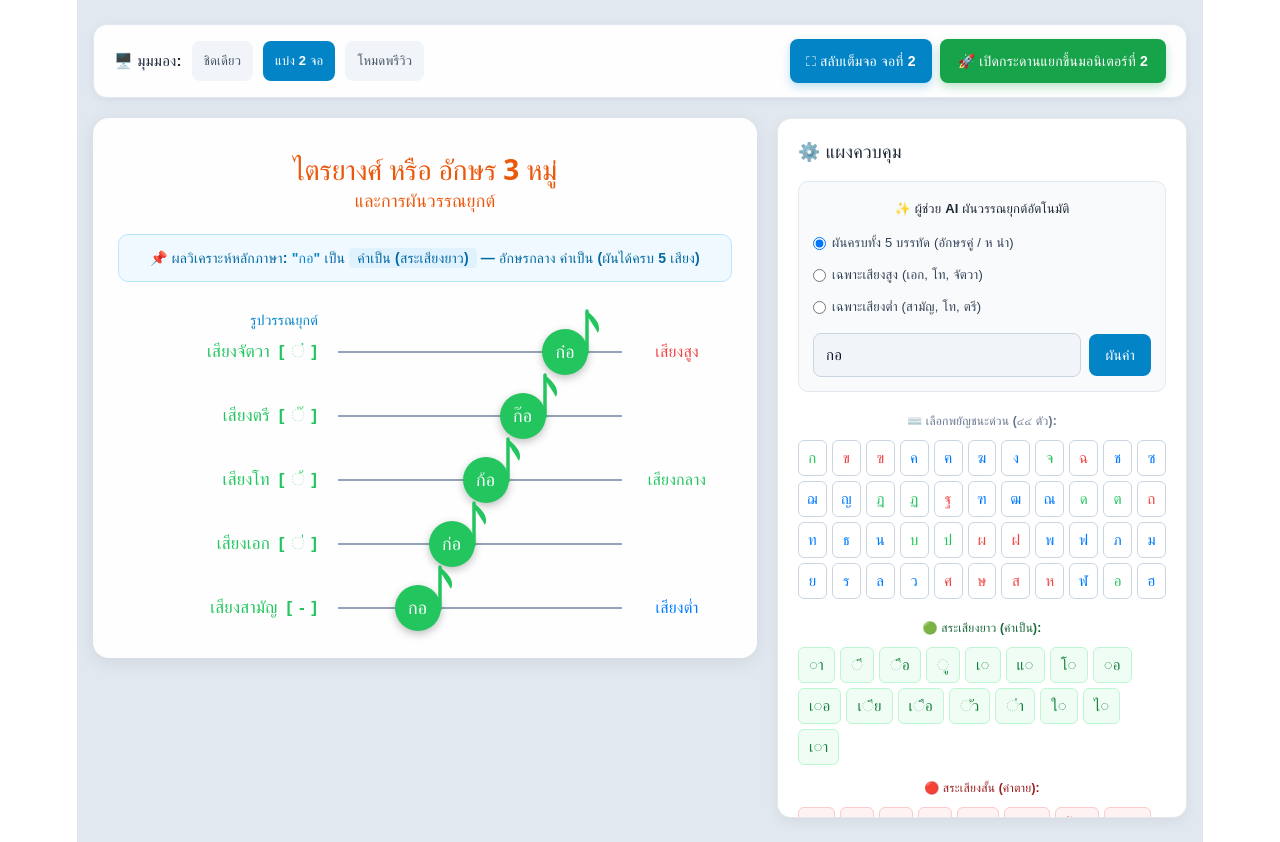
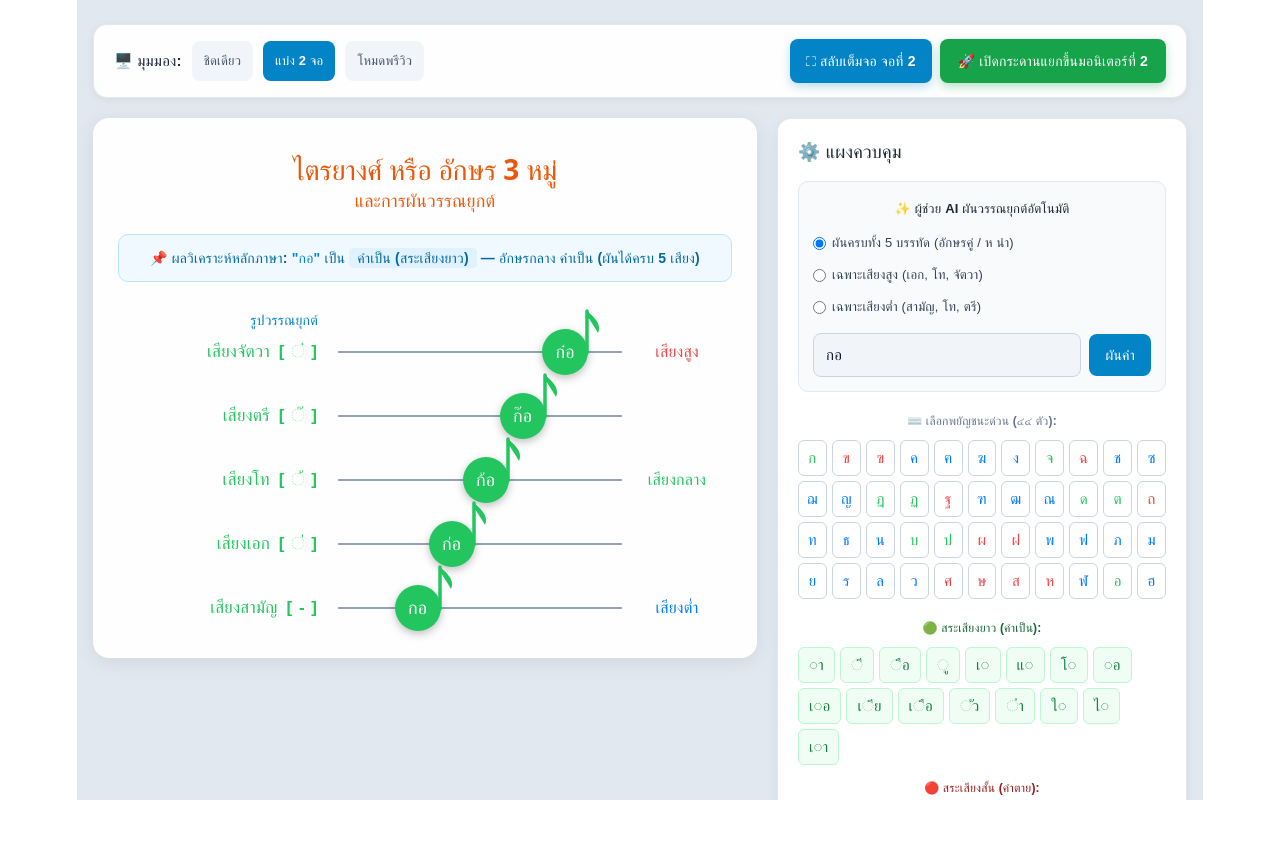
Before and after one commit to tom-nz/thai-tone, a React (Vite) app: page / in a window 1280 px wide. After the commit the page ends 800 px from the top, so only its background shows below. Built offline with nearby package versions, Linux system fonts and the light colour scheme.

Commit message:
Implement code changes for improved functionality and performance enhancements

```diff
--- a/src/App.jsx
+++ b/src/App.jsx
@@ -843,7 +843,7 @@ export default function App() {
   }
 
   return (
-    <div style={{ minHeight: '100vh', padding: '24px 15px', fontFamily: "'Sarabun', sans-serif", transition: 'all 0.3s ease', ...getContainerBgStyle() }}>
+    <div style={{ height: '100vh', boxSizing: 'border-box', overflow: 'hidden', padding: '24px 15px', fontFamily: "'Sarabun', sans-serif", transition: 'all 0.3s ease', ...getContainerBgStyle() }}>
       <div style={{ maxWidth: viewLayout === 'split' ? '1280px' : '920px', margin: '0 auto', display: 'flex', flexDirection: 'column', gap: '20px' }}>
 
         {/* แถบมุมมองและปุ่มเปิด/สลับเต็มจอมอนิเตอร์ที่ 2 */}
```
